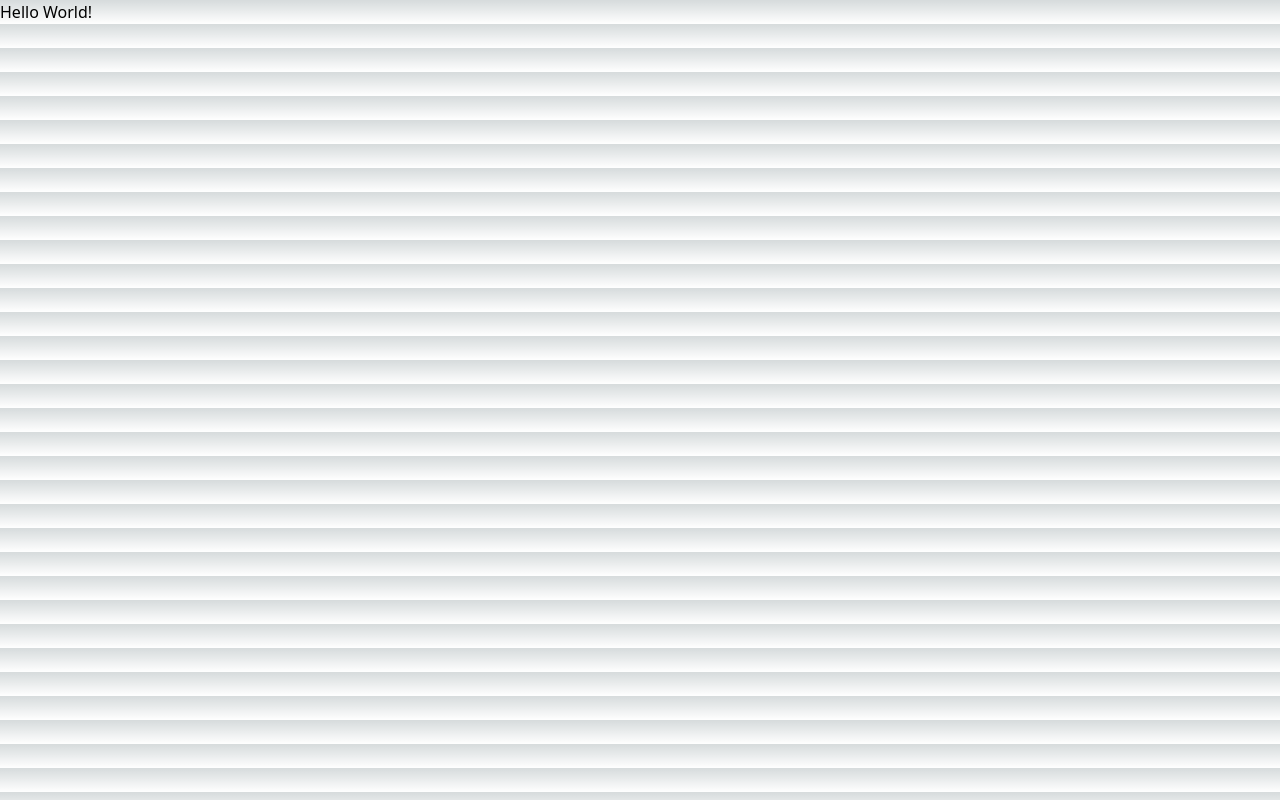
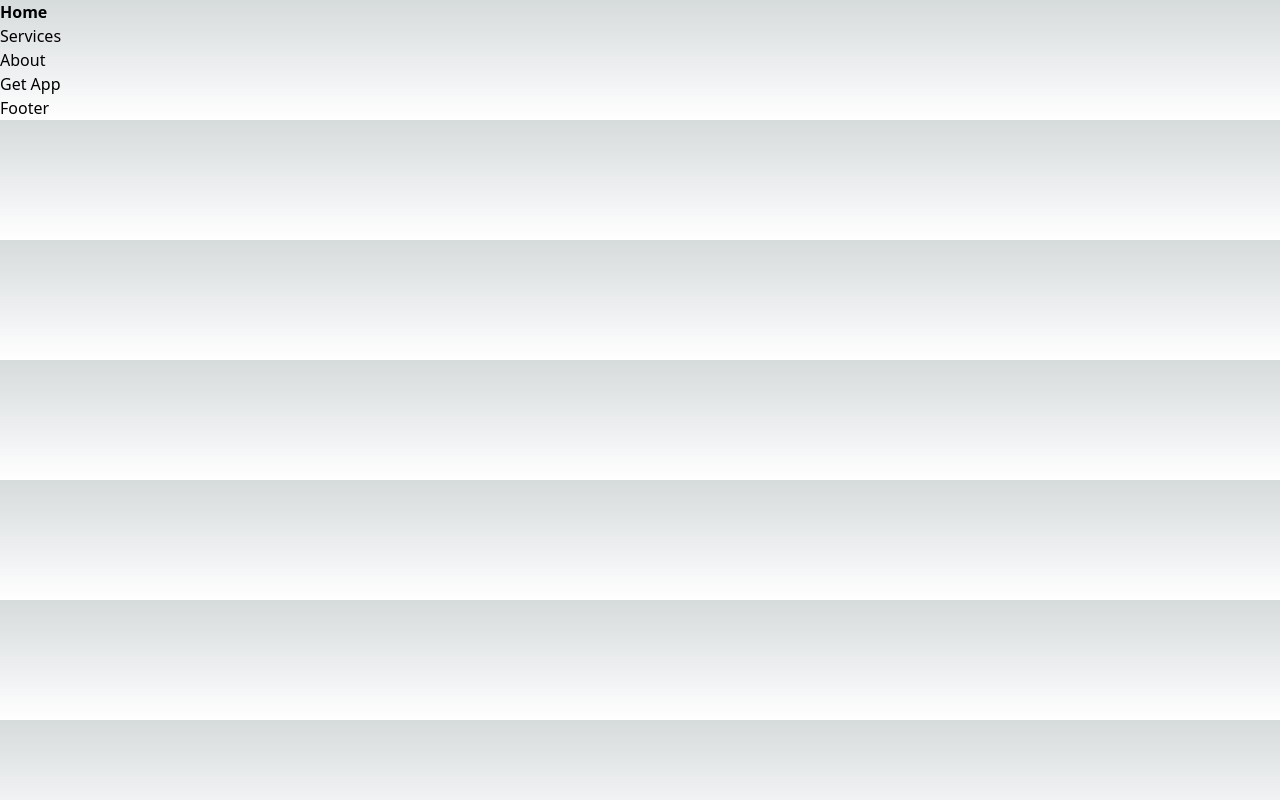
Before and after one commit to mindset001/ride-on-web, a Next.js app: page / in a window 1280 px wide. Built offline with nearby package versions, Linux system fonts and the light colour scheme.

Commit message:
Components added

```diff
--- a/src/app/page.tsx
+++ b/src/app/page.tsx
@@ -5,12 +5,18 @@ import About from "./components/About";
 import GetApp from "./components/Get App";
 import Footer from "./components/Footer";
 
-const page = () => {
-  return <div className="font-bold">page</div>;
+interface Props {}
+
+const Page: NextPage<Props> = ({}) => {
+  return (
+    <div>
+      <Home />
+      <Services />
+      <About />
+      <GetApp />
+      <Footer />
+    </div>
+  );
 };
 
-const Page: NextPage<Props> = ({}) => {
-  return <div>Hello World!</div>
-}
-
-export default Page
+export default Page;
```
